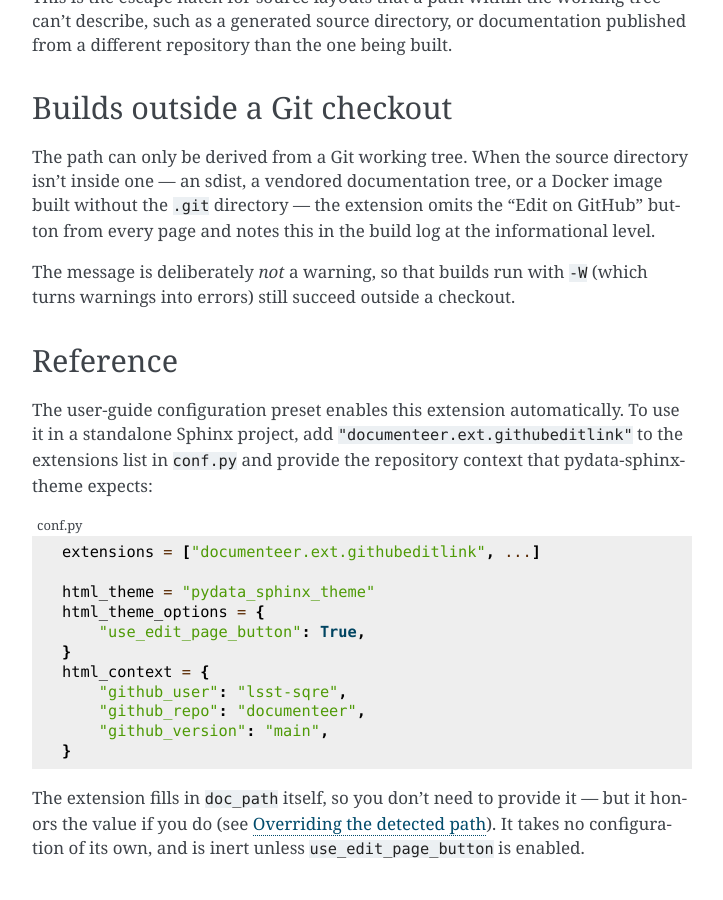
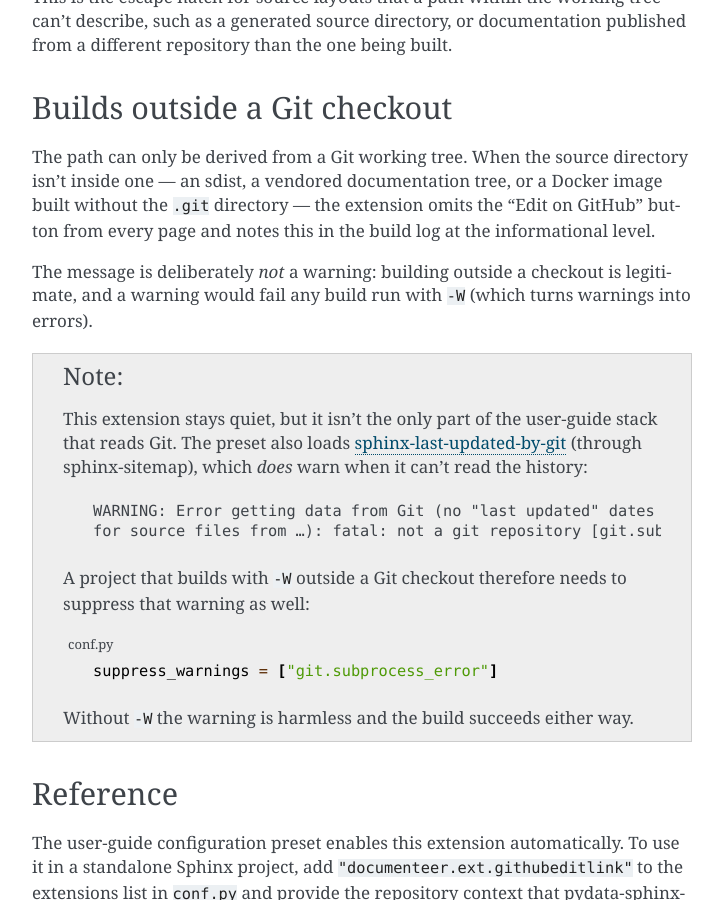
Before and after one commit to lsst-sqre/documenteer, a Sphinx documentation site: the page built from docs/sphinx-extensions/github-edit-link.rst, in a window 1280 px wide and 900 px high, scrolled down 1706 px. Shown: the whole window, without its empty margins (388-1111 px from the left). Built offline with Sphinx 7.4.7, drawn with Linux system fonts in a browser that asks for light colours; pages that are not in the unit, such as notebooks, are missing from menus.

Commit message:
Scope the git-less build claim to non -W builds
Verified empirically: outside a Git checkout the guide build now exits 0
and omits the button, but sphinx-last-updated-by-git -- auto-loaded via
sphinx-sitemap -- still warns 'Error getting data from Git
[git.subprocess_error]', so a -W build still fails. Rubin projects build
with -n -W, so the unqualified 'the build proceeds' was misleading
exactly where it mattered.

None of that extension's own config values gate the warning; the fix
available to a project is suppress_warnings, which is now documented
rather than claimed away.

```diff
--- a/docs/guides/toml-reference.rst
+++ b/docs/guides/toml-reference.rst
@@ -433,7 +433,8 @@ This configuration requires information about the GitHub repository from these o
 The in-repository path of the documentation is detected automatically from where the Sphinx **source** directory sits in the Git working tree, so there is nothing to configure for it.
 Builds that keep :file:`conf.py` outside the source directory — ``sphinx-build -c . docs _build/html``, for instance — link to the right file.
 
-When the documentation isn't being built from a Git checkout (an sdist, or a Docker image built without the :file:`.git` directory) the path can't be determined, so the button is omitted from every page — noted in the build log at the informational level — and the build proceeds normally.
+When the documentation isn't being built from a Git checkout (an sdist, or a Docker image built without the :file:`.git` directory) the path can't be determined, so the button is omitted from every page — noted in the build log at the informational level — and the build proceeds.
+Such a build does still draw a ``git.subprocess_error`` warning from sphinx-last-updated-by-git, so if you build with ``-W`` see :doc:`/sphinx-extensions/github-edit-link` for the warning to suppress.
 To keep the button in that situation, set the path yourself with ``html_context["doc_path"]`` in :file:`conf.py`; see :doc:`/sphinx-extensions/github-edit-link`.
 
 .. _guide-project-show-last-updated:
--- a/docs/sphinx-extensions/github-edit-link.rst
+++ b/docs/sphinx-extensions/github-edit-link.rst
@@ -67,7 +67,26 @@ Builds outside a Git checkout
 The path can only be derived from a Git working tree.
 When the source directory isn't inside one — an sdist, a vendored documentation tree, or a Docker image built without the :file:`.git` directory — the extension omits the "Edit on GitHub" button from every page and notes this in the build log at the informational level.
 
-The message is deliberately *not* a warning, so that builds run with ``-W`` (which turns warnings into errors) still succeed outside a checkout.
+The message is deliberately *not* a warning: building outside a checkout is legitimate, and a warning would fail any build run with ``-W`` (which turns warnings into errors).
+
+.. note::
+
+   This extension stays quiet, but it isn't the only part of the user-guide stack that reads Git.
+   The preset also loads `sphinx-last-updated-by-git <https://github.com/mgeier/sphinx-last-updated-by-git>`__ (through sphinx-sitemap), which *does* warn when it can't read the history:
+
+   .. code-block:: text
+
+      WARNING: Error getting data from Git (no "last updated" dates will be shown
+      for source files from …): fatal: not a git repository [git.subprocess_error]
+
+   A project that builds with ``-W`` outside a Git checkout therefore needs to suppress that warning as well:
+
+   .. code-block:: python
+      :caption: conf.py
+
+      suppress_warnings = ["git.subprocess_error"]
+
+   Without ``-W`` the warning is harmless and the build succeeds either way.
 
 Reference
 =========
```
Also changed, not shown: changelog.d/20260727_000000_jonathan_DM_55634_github_edit_link_path.md (+1 -1 lines).
